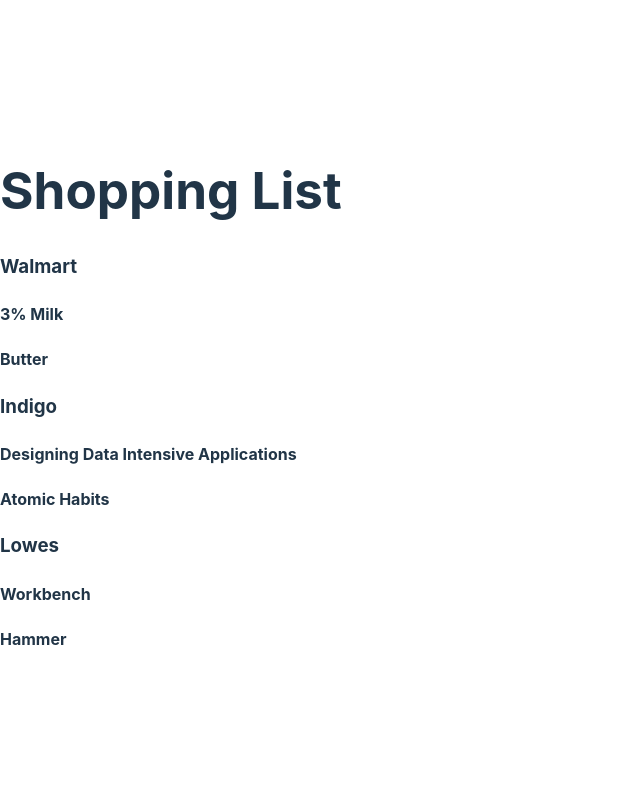
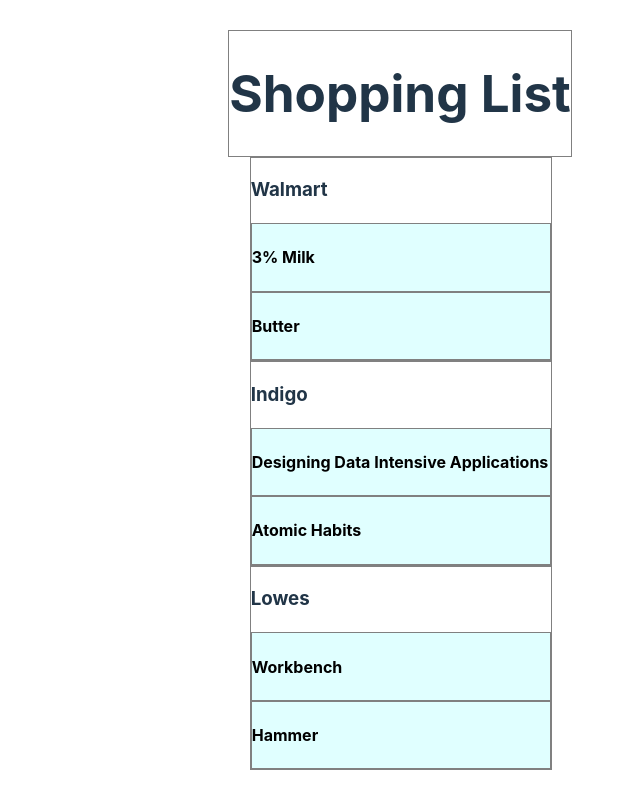
Before and after one commit to byniov1/todo-app, a React (Vite) app: page / in a window 1280 px wide. Shown: the whole page, without its empty margins (0-640 px from the left). Built offline with nearby package versions, Linux system fonts and the light colour scheme.

Commit message:
feat: Add basic styles

```diff
--- /dev/null
+++ b/src/App.css
@@ -0,0 +1,23 @@
+.wrapper{
+    width: 100vh;
+    height: 100vh;
+    display: flex;
+    flex-direction: column;
+    justify-content: center;
+    align-items: center;
+}
+
+.title{
+    border: 1px solid gray;
+}
+
+.group{
+    border: 1px solid gray;
+    width: 100%;
+}
+
+.element{
+    border: 1px solid gray;
+    background-color: lightcyan;
+    color: black;
+}
--- a/src/App.tsx
+++ b/src/App.tsx
@@ -1,6 +1,9 @@
 import { useState } from "react";
 import { DragDropContext, Draggable } from 'react-beautiful-dnd'
 import { StrictModeDroppable as Droppable } from './DragAndDropStrict'
+import './App.css'
+
+// TODO: Fix bug with insertion of single product in group
 
 const DATA = [
   {
@@ -96,22 +99,26 @@
   };
 
   return (
-    <div>
+    <div className="wrapper">
       <DragDropContext onDragEnd={handleDragAndDrop}>
 
-        <div>
+        <div className="title">
           <h1>Shopping List</h1>
         </div>
 
         <Droppable droppableId='ROOT' type="group">
           {(provided) => (
-            <div {...provided.droppableProps} ref={provided.innerRef}>
+            <div
+            {...provided.droppableProps}
+              ref={provided.innerRef}
+              >
 
               {stores.map((store, index) => (
 
                 <Draggable draggableId={store.id} key={store.id} index={index}>
                   {(provided) => (
                     <div
+                      className="group"
                       {...provided.dragHandleProps}
                       {...provided.draggableProps}
                       ref={provided.innerRef}
@@ -144,15 +151,18 @@
   return (
     <Droppable droppableId={id}>
       {(provided) => (
-        <div>
-          <div {...provided.droppableProps} ref={provided.innerRef}>
+        <div{...provided.droppableProps} ref={provided.innerRef}>
+
+          <div >
             <h3>{name}</h3>
           </div>
+
           <div>
             {items.map((item: any, index: number) => (
               <Draggable draggableId={item.id} index={index} key={item.id}>
                 {(provided) => (
                   <div
+                    className="element"
                     {...provided.dragHandleProps}
                     {...provided.draggableProps}
                     ref = {provided.innerRef}
```
Lines whose indentation alone changed are shown as unchanged.
